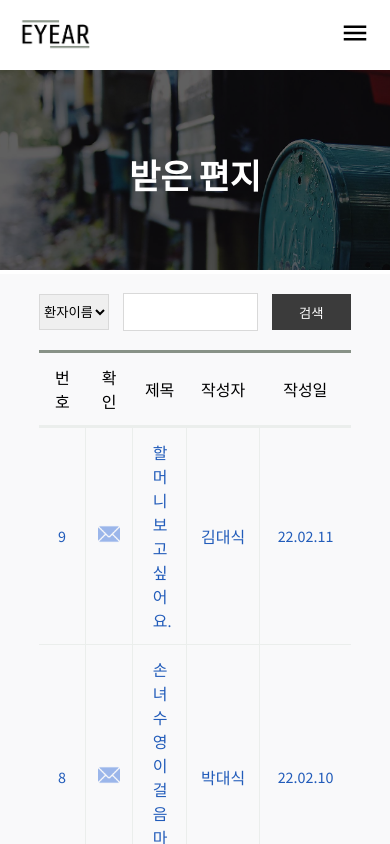
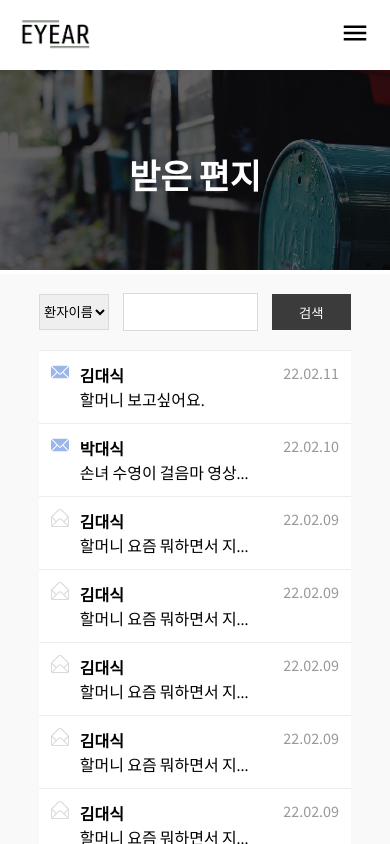
Before and after one commit to eyear22/eyear_frontend, a React (Create React App) app: page /receive in a window 390 px wide. Shown: the top 844 px of the page. Built offline with nearby package versions, Linux system fonts and the light colour scheme.

Commit message:
[FEAT] 모바일화면일때 테이블 변경

```diff
--- a/src/components/common/Layout.js
+++ b/src/components/common/Layout.js
@@ -1,7 +1,5 @@
 import styled from 'styled-components';
 import { mobile } from '../../utils/responsive';
-import Footer from '../home/Footer';
-import Header from '../home/Header';
 
 const Layout = ({ title, width, children }) => {
   return (
--- a/src/components/receive/MobileTable.js
+++ b/src/components/receive/MobileTable.js
@@ -3,17 +3,25 @@ import Check from '../../assets/icon_check.png';
 import UnCheck from '../../assets/icon_uncheck.png';
 
 const MobileTable = ({ list }) => {
+  // 글자수 제한
+  const limitTitle = (title) => (title.length > 13 ? title.substr(0, 13) + '...' : title);
+
+  // 편지 상세 페이지로 이동
+  const onClick = (id) => {
+    window.location.href = `/detail/${id}`;
+  };
+
   return (
     <Container>
       <Line />
       {list.map((item) => (
-        <Wrap key={item.post_id}>
+        <Wrap key={item.post_id} onClick={() => onClick(3)}>
           <First>
             <Icon src={item.check ? Check : UnCheck} />
           </First>
           <Second>
             <From>{item.from}</From>
-            <Title>{item.title}</Title>
+            <Title>{limitTitle(item.title)}</Title>
           </Second>
           <Third>{item.createdAt}</Third>
         </Wrap>
@@ -27,14 +35,14 @@ const Container = styled.div``;
 const Line = styled.div`
   width: 100%;
   height: 1px;
-  background-color: #889287;
+  background-color: #ebeeec;
 `;
 
 const Wrap = styled.div`
   display: flex;
   background-color: #fff;
   padding: 12px;
-  border-bottom: 1px solid #889287;
+  border-bottom: 1px solid #ebeeec;
 `;
 
 const First = styled.div`
@@ -42,8 +50,8 @@ const First = styled.div`
 `;
 
 const Icon = styled.img`
-  width: 16px;
-  height: 16px;
+  width: 18px;
+  height: 18px;
 `;
 
 const Second = styled.div`
--- a/src/pages/Detail.js
+++ b/src/pages/Detail.js
@@ -11,7 +11,7 @@ import UserIcon from '../assets/icon_from.png';
 const bucketName = 'https://storage.cloud.google.com/myeyearbucket2022/';
 
 const Detail = () => {
-  const post_id = 2;
+  const post_id = 3;
   const [data, setData] = useState([]);
 
   // 상세 데이터 불러오기
--- a/src/pages/Receive.js
+++ b/src/pages/Receive.js
@@ -77,6 +77,7 @@ const LetterList = [
 ];
 
 const Receive = () => {
+  const innerWidth = useInput(window.innerWidth);
   const list = useInput([]);
   const filter = useInput('from');
 
@@ -84,12 +85,24 @@ const Receive = () => {
     list.onChange(LetterList);
   }, []);
 
+  useEffect(() => {
+    const resizeListener = () => {
+      innerWidth.onChange(window.innerWidth);
+    };
+    window.addEventListener('resize', resizeListener);
+  }, []);
+
+  // 모바일페이지의 테이블 분리
   return (
     <ImgLayout title="받은 편지" src={TopImg} width={900}>
       <TopFilter />
-      {/* <FilterSelect filter={filter} /> */}
-      {/* <MobileTable list={list.value} /> */}
-      {list.value.length != 0 ? <HaveTable list={list} /> : <EmptyTable />}
+      {innerWidth.value <= 390 ? (
+        <MobileTable list={list.value} />
+      ) : list.value.length != 0 ? (
+        <HaveTable list={list} />
+      ) : (
+        <EmptyTable />
+      )}
     </ImgLayout>
   );
 };
```
